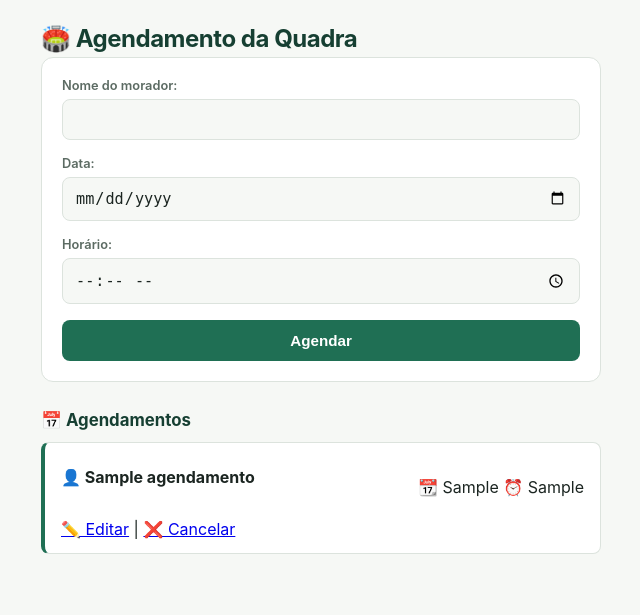
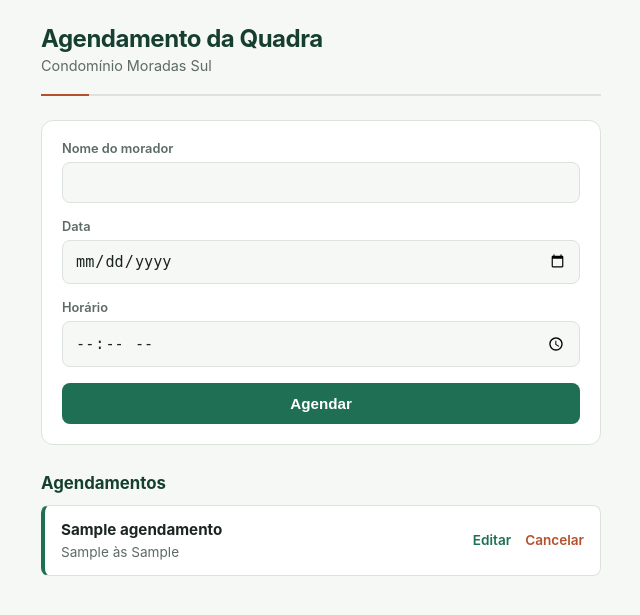
Before and after one commit to TaileneGomes/agendamento-quadra, a Flask app: page / in a window 1280 px wide. Shown: the top 615 px of the page, without its empty margins (319-959 px from the left). Run offline with Flask 3, Linux system fonts and the light colour scheme; tables that the repository leaves empty hold one stand-in row (values such as "Sample post").

Commit message:
Atualizar o index.html

```diff
--- a/templates/index.html
+++ b/templates/index.html
@@ -2,6 +2,7 @@
 <html lang="pt-br">
 <head>
     <meta charset="UTF-8">
+    <meta name="viewport" content="width=device-width, initial-scale=1">
     <title>Agendamento da Quadra</title>
     <link rel="stylesheet" href="{{ url_for('static', filename='style.css') }}">
 </head>
@@ -9,45 +10,48 @@
 
 <div class="container">
 
-<h1>🏟️ Agendamento da Quadra</h1>
+<h1>Agendamento da Quadra</h1>
+<p class="subtitulo">Condomínio Moradas Sul</p>
 
-<!-- mensagens -->
 {% with messages = get_flashed_messages() %}
   {% for msg in messages %}
-    <div class="mensagem sucesso">{{ msg }}</div>
+    <div class="mensagem {{ 'erro' if '⚠️' in msg else 'sucesso' }}">{{ msg }}</div>
   {% endfor %}
 {% endwith %}
 
 <form action="/agenda" method="post">
-    <label>Nome do morador:</label>
+    <label>Nome do morador</label>
     <input type="text" name="nome" required>
 
-    <label>Data:</label>
+    <label>Data</label>
     <input type="date" name="data" required>
 
-    <label>Horário:</label>
+    <label>Horário</label>
     <input type="time" name="horario" required>
 
     <button type="submit">Agendar</button>
 </form>
 
-<h2>📅 Agendamentos</h2>
+<h2>Agendamentos</h2>
 
+{% if agendamentos %}
 <ul>
 {% for ag in agendamentos %}
 <li>
-    <strong>👤 {{ ag[1] }}</strong><br>
-    📆 {{ ag[2] }} ⏰ {{ ag[3] }}
-
-    <div style="margin-top:10px;">
-        <a href="/editar/{{ ag[0] }}">✏️ Editar</a> |
-        <a href="/cancelar/{{ ag[0] }}" onclick="return confirm('Tem certeza?')">
-            ❌ Cancelar
-        </a>
+    <div class="agendamento-info">
+        <strong>{{ ag[1] }}</strong>
+        <span>{{ ag[2] }} às {{ ag[3] }}</span>
+    </div>
+    <div class="acoes">
+        <a href="/editar/{{ ag[0] }}">Editar</a>
+        <a href="/cancelar/{{ ag[0] }}" onclick="return confirm('Tem certeza?')">Cancelar</a>
     </div>
 </li>
 {% endfor %}
 </ul>
+{% else %}
+<div class="vazio">Nenhum agendamento ainda. Reserve a quadra acima.</div>
+{% endif %}
 
 </div>
 
```
